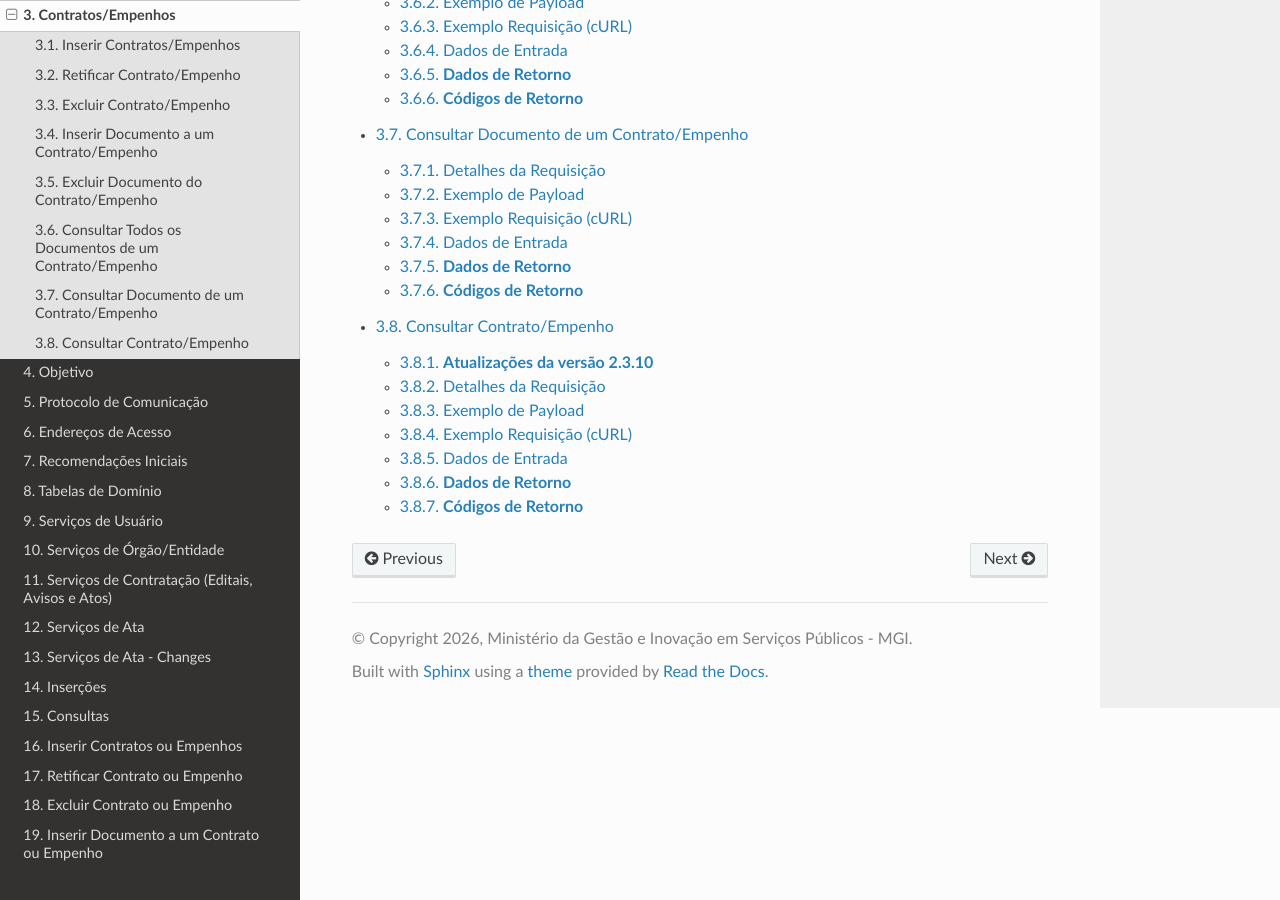
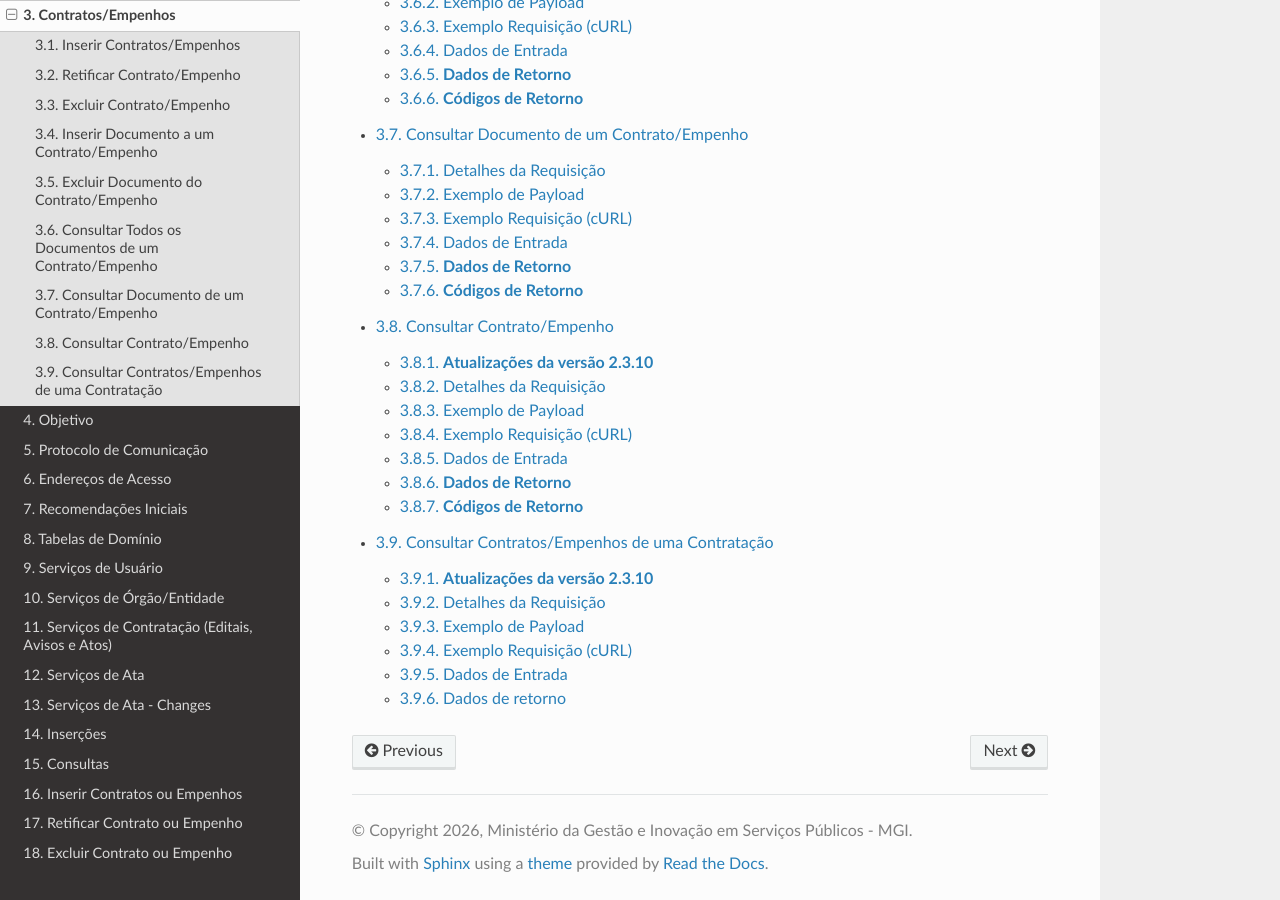
Before and after one commit to carlosmgi/Manual-de-Integracao-do-PNCP, a Sphinx documentation site: the page built from docs/source/contrato_empenho/index.rst, in a window 1280 px wide and 900 px high, scrolled down 1261 px. Built offline with Sphinx 7.4.7 and the Read the Docs theme 3.1.0, drawn with Linux system fonts in a browser that asks for light colours; pages that are not in the unit, such as notebooks, are missing from menus.

Commit message:
Update index.rst

```diff
--- a/docs/source/contrato_empenho/index.rst
+++ b/docs/source/contrato_empenho/index.rst
@@ -12,3 +12,4 @@ Contratos/Empenhos
    Consultar Todos os Documentos de um Contrato ou Empenho
    Consultar Documento de um Contrato ou Empenho
    Consultar Contrato ou Empenho
+   Consultar Contratos ou Empenhos de uma Contratação
```
